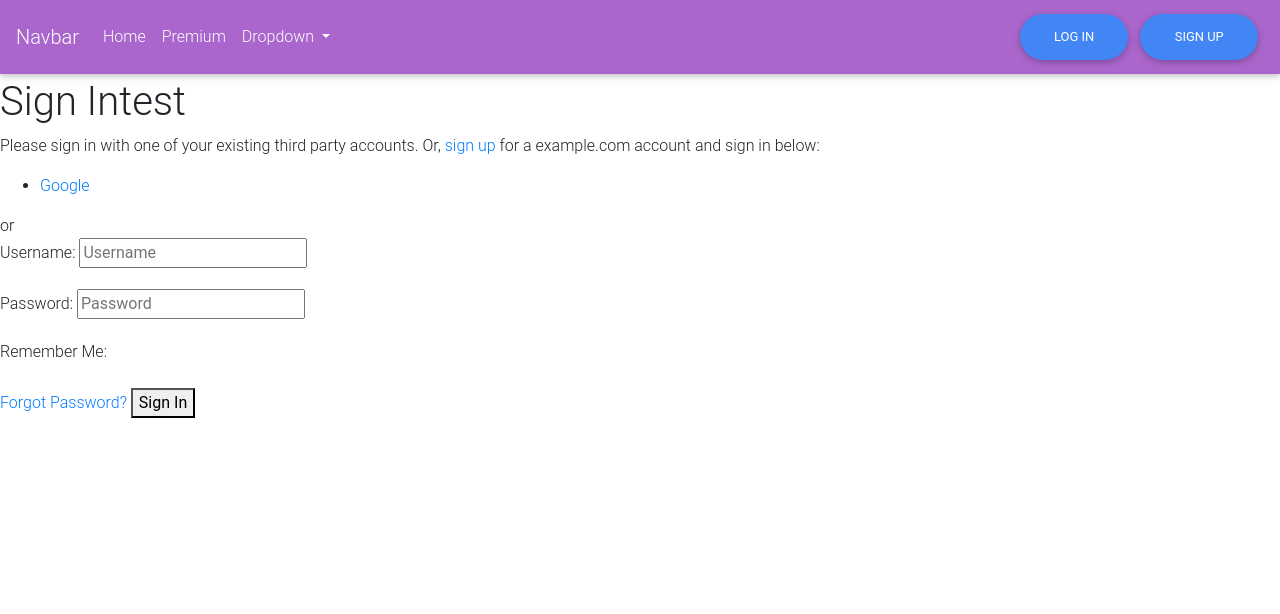
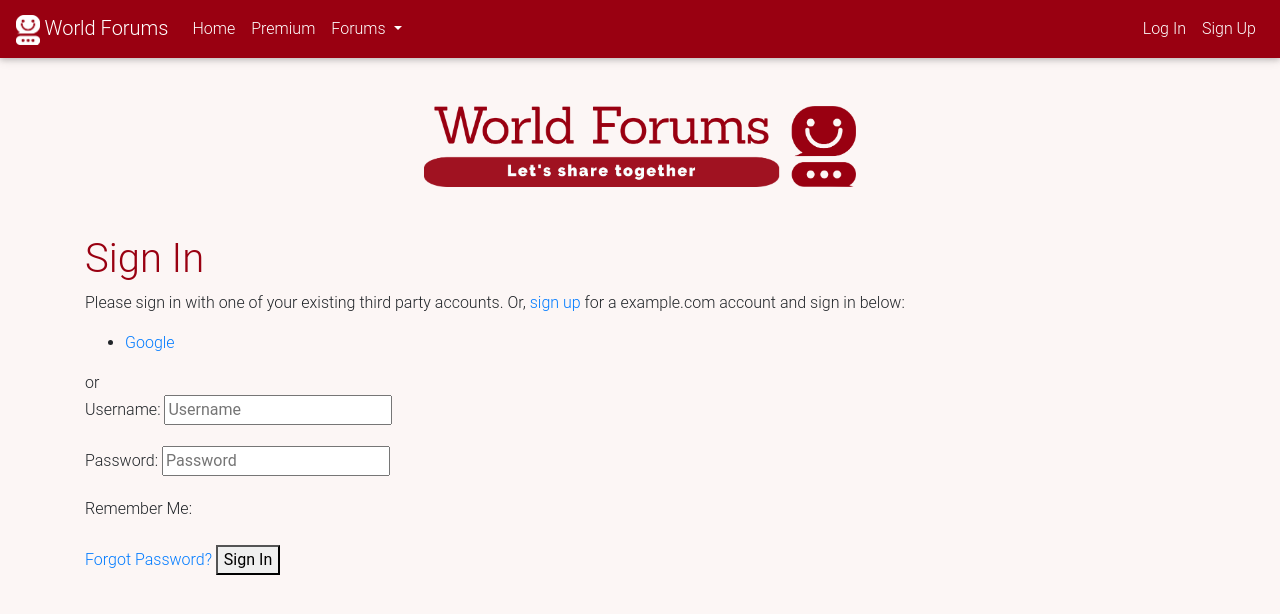
Before and after one commit to Code-Institute-Submissions/patrickpulfer-Code-Institute-M4, a Django app: page /accounts/login/ in a window 1280 px wide. Shown: the top 614 px of the page. Run offline with Django 3.2, Linux system fonts and the light colour scheme; some libraries are stand-ins or nearby versions.

Commit message:
Feature: Initial styling + logo

```diff
--- a/forum/templates/forum/forum_view.html
+++ b/forum/templates/forum/forum_view.html
@@ -4,7 +4,7 @@
 {% block content %}
 <div class="container mt-5">
     <section class="dark-grey-text">
-        <h2 class="text-center font-weight-bold mb-4 pb-2">{{ forum_data.topic }}</h2>
+        <h2 class="title-color text-center font-weight-bold mb-4 pb-2">{{ forum_data.topic }}</h2>
         <p class="text-center mx-auto w-responsive mb-5">{{ forum_data.description }}</p>
 
         {% for discussion in discussions_data %}
--- /dev/null
+++ b/static/css/main.css
@@ -0,0 +1,17 @@
+body {
+    background-color: #FCF6F5FF;
+}
+
+/* Bootstrap Navbar */
+	.navbar-custom, .dropdown-item, .navbar-nav {
+		background-color: #990011FF;
+		color: #FCF6F5FF !important;
+	}
+
+	.navbar-custom .navbar-nav .dropdown-menu {
+		background-color: #990011FF;
+	}
+
+.title-color, h1 {
+	color: #990011FF;
+}
--- a/templates/account/base.html
+++ b/templates/account/base.html
@@ -1,12 +1,15 @@
 <!DOCTYPE html>
 <html>
+
 <head>
   <title>{% block head_title %}{% endblock %}</title>
   {% block extra_head %}
   {% endblock %}
 </head>
+
 <body>
   {% block body %}
+
 
   {% if messages %}
   <div>
@@ -37,4 +40,5 @@
   {% block extra_body %}
   {% endblock %}
 </body>
+
 </html>
--- a/templates/account/login.html
+++ b/templates/account/login.html
@@ -3,11 +3,18 @@
 {% load i18n %}
 {% load account socialaccount %}
 
+
+
+
 {% block head_title %}{% trans "Sign In" %}{% endblock %}
 
 {% block content %}
 
-<h1>{% trans "Sign In" %}test</h1>
+{% block logo1 %}
+{% include "main_logo.html" %}
+{% endblock %}
+
+<h1>{% trans "Sign In" %}</h1>
 
 {% get_providers as socialaccount_providers %}
 
--- a/templates/account/logout.html
+++ b/templates/account/logout.html
@@ -4,6 +4,9 @@
 
 {% block head_title %}{% trans "Sign Out" %}{% endblock %}
 
+{% block logo1 %}
+{% include "main_logo.html" %}
+{% endblock %}
 {% block content %}
 <h1>{% trans "Sign Out" %}</h1>
 
--- a/templates/account/signup.html
+++ b/templates/account/signup.html
@@ -5,6 +5,10 @@
 {% block head_title %}{% trans "Signup" %}{% endblock %}
 
 {% block content %}
+{% block logo1 %}
+{% include "main_logo.html" %}
+{% endblock %}
+
 <h1>{% trans "Sign Up" %}</h1>
 
 <p>{% blocktrans %}Already have an account? Then please <a href="{{ login_url }}">sign in</a>.{% endblocktrans %}</p>
--- a/templates/base.html
+++ b/templates/base.html
@@ -12,6 +12,7 @@
     {% endblock %}
 
     {% block extra_meta %}
+    <meta name="theme-color" content="#990011FF">
     {% endblock %}
 
     {% block core_css %}
@@ -33,8 +34,9 @@
 
 <body>
     <header>
-        <nav class="mb-1 navbar navbar-expand-lg navbar-dark secondary-color lighten-1">
-            <a class="navbar-brand" href="/">Navbar</a>
+        <nav class="mb-1 navbar navbar-custom navbar-expand-lg navbar-dark">
+            <a class="navbar-brand" href="/"><img src="{% static 'img/logo_only.png' %}" height="30" alt="logo">
+                World Forums</a>
             <button class="navbar-toggler" type="button" data-toggle="collapse"
                 data-target="#navbarSupportedContent-555" aria-controls="navbarSupportedContent-555"
                 aria-expanded="false" aria-label="Toggle navigation">
@@ -50,9 +52,10 @@
                     </li>
                     <li class="nav-item dropdown">
                         <a class="nav-link dropdown-toggle" id="navbarDropdownMenuLink-555" data-toggle="dropdown"
-                            aria-haspopup="true" aria-expanded="false">Dropdown
+                            aria-haspopup="true" aria-expanded="false">Forums
                         </a>
-                        <div class="dropdown-menu dropdown-secondary" aria-labelledby="navbarDropdownMenuLink-555">
+                        <div class="dropdown-menu dropdown-secondary navbar-custom"
+                            aria-labelledby="navbarDropdownMenuLink-555">
                             <a class="dropdown-item" href="#">Action</a>
                             <a class="dropdown-item" href="#">Another action</a>
                             <a class="dropdown-item" href="#">{{ request.user.profile.avatar }}</a>
@@ -74,9 +77,12 @@
                         </div>
                     </li>
                     {% else %}
-                    <a href="/accounts/login" class="btn btn-primary btn-rounded">Log In</a>
-                    <a href="/accounts/signup" class="btn btn-primary btn-rounded">Sign Up</a>
-
+                    <li class="nav-item">
+                        <a class="nav-link" href="/accounts/login">Log In</a>
+                    </li>
+                    <li class="nav-item">
+                        <a class="nav-link" href="/accounts/signup">Sign Up</a>
+                    </li>
                     {% endif %}
                 </ul>
             </div>
@@ -94,8 +100,11 @@
     {% block page_header %}
     {% endblock %}
 
-    {% block content %}
-    {% endblock %}
+    <div class="container">
+        {% block content %}
+
+        {% endblock %}
+    </div>
 
     {% block postloadjs %}
     <script type="text/javascript" src="{% static 'js/jquery.min.js' %}"></script>
--- /dev/null
+++ b/templates/main_logo.html
@@ -0,0 +1,6 @@
+{% load static %}
+{% block logo1 %}
+<div class="container text-center my-5">
+    <img src="{% static 'img/logo_big_color.png' %}" width="40%" class="img-fluid" alt="logo">
+</div>
+{% endblock %}
```
Also changed, not shown: forum/templates/forum/index.html (+5 -3 lines), templates/account/email_confirm.html (+7 -4 lines), static/css/style.css (deleted), static/img/logo.png (added), static/img/logo_big.png (added), static/img/logo_big_color.png (added), static/img/logo_only.png (added), static/img/mdb-favicon.ico (deleted). Lines whose indentation alone changed are shown as unchanged.
